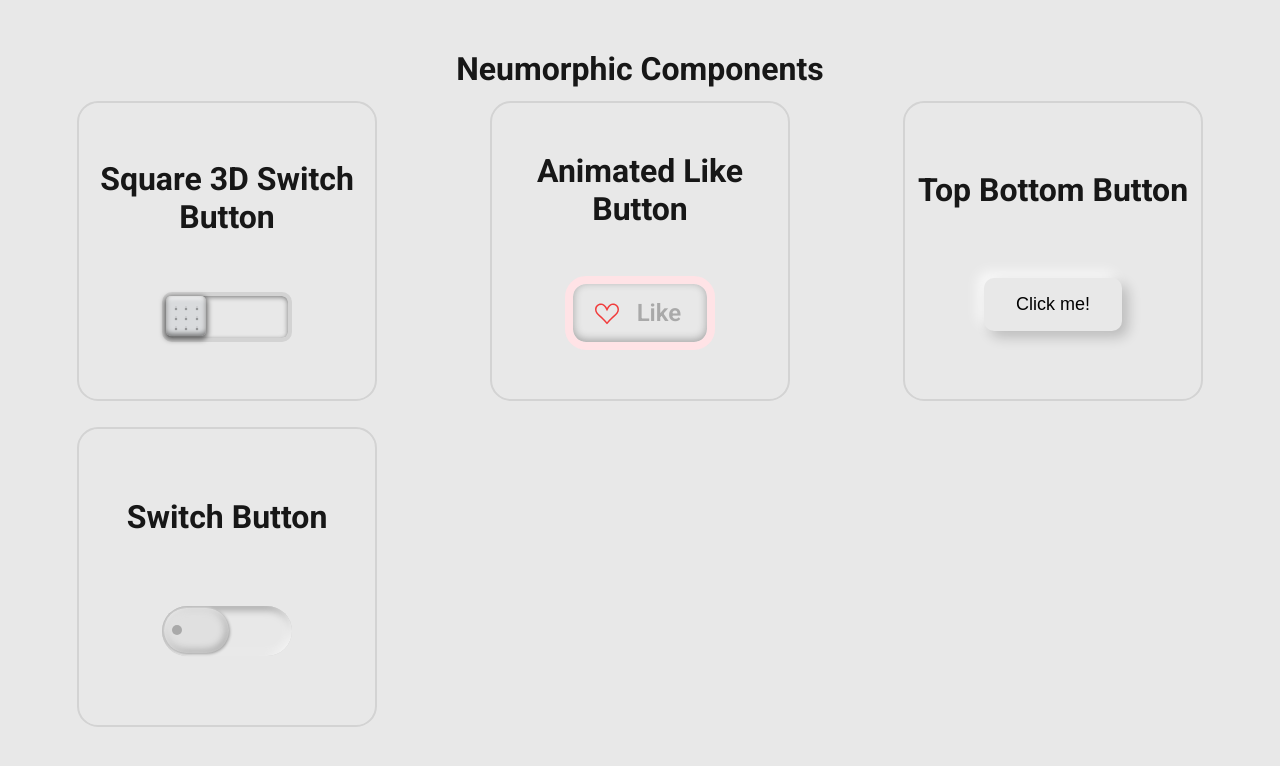
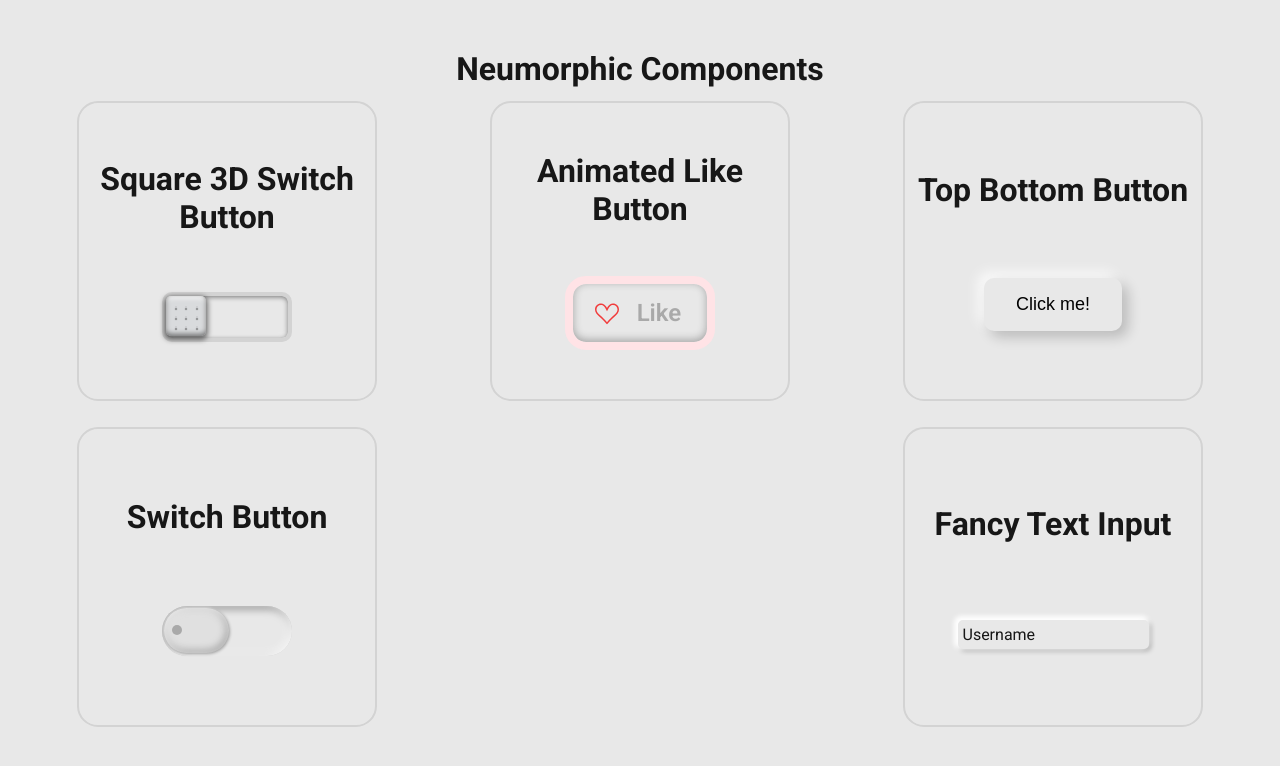
Before and after one commit to igor64BR/neumorphic-ui-components, a Next.js app: page /home-page in a window 1280 px wide. Shown: the top 766 px of the page. Built offline with nearby package versions, Linux system fonts and the light colour scheme.

Commit message:
feat: Fancy text input

```diff
--- /dev/null
+++ b/src/app/home-page/css/fancy-input.module.css
@@ -0,0 +1,44 @@
+.container {
+    display: flex;
+    flex-direction: column;
+    gap: 7px;
+    position: relative;
+    color: var(--foregroundColor);
+}
+
+.input {
+    padding: 5px;
+    border: 2px solid var(--backgroundColor);
+    background-color: var(--backgroundColor);
+    box-shadow: -2px -2px 5px 2px white, 2px 2px 5px rgba(0, 0, 0, .3);
+    border-radius: 5px;
+}
+
+.label {
+    position: absolute;
+    margin-left: 5px;
+
+    /* Centers the text into the container vertically */
+    top: 50%;
+    transform: translateY(-50%);
+
+    transition: all .2s ease-in-out;
+
+    cursor: text;
+}
+
+.input:valid,
+.input:focus {
+    box-shadow:
+        -2px -2px 5px 2px white,
+        2px 2px 5px rgba(0, 0, 0, .3),
+        inset 2px 2px 5px rgba(0, 0, 0, .5),
+        inset -2px -2px 5px white;
+    outline: none;
+}
+
+.input:valid ~ .label,
+.input:focus ~ .label {
+    top: -50%;
+    margin: 0;
+}
--- /dev/null
+++ b/src/app/home-page/css/fancy-input.module.css.d.ts
@@ -0,0 +1,6 @@
+declare const styles: {
+  readonly "container": string;
+  readonly "input": string;
+  readonly "label": string;
+};
+export = styles;
--- a/src/app/home-page/page.tsx
+++ b/src/app/home-page/page.tsx
@@ -3,6 +3,7 @@ import style from "./css/style.module.css";
 import ledCheckbox from "./css/led-checkbox.module.css";
 import topBottomButton from "./css/top-bottom-button.module.css";
 import squareSwitchButton from "./css/square-switch-button.module.css";
+import fancyInput from './css/fancy-input.module.css';
 import LikeBtn from "./components/LikeBtn/LikeBtn";
 import "../globals.css";
 
@@ -12,6 +13,7 @@ export default function HomePage() {
             <h1>Neumorphic Components</h1>
             <div className={style.componentContainer}>
                 <NeuComponent name="Square 3D Switch Button">
+                    {/* https://uiverse.io/njesenberger/rude-stingray-22 */}
                     <div>
                         <input type="checkbox" id={squareSwitchButton.squareSwitchId}/>
                         <label htmlFor={squareSwitchButton.squareSwitchId}>
@@ -32,14 +34,17 @@ export default function HomePage() {
                     </div>
                 </NeuComponent>
                 <NeuComponent name="Animated Like Button">
+                    {/* https://uiverse.io/LilaRest/loud-walrus-26 */}
                     <LikeBtn/>
                 </NeuComponent>
                 <NeuComponent name="Top Bottom Button">
+                    {/* https://uiverse.io/ke1221/ancient-walrus-24 */}
                     <button className={topBottomButton.topBottomButton} type="button">
                         <p>Click me!</p>
                     </button>
                 </NeuComponent>
                 <NeuComponent name="Switch Button">
+                    {/* https://uiverse.io/chase2k25/fluffy-dog-18 */}
                     <div className={ledCheckbox.ledCheckboxContainer}>
                         <input id={ledCheckbox.switchCheckbox} type="checkbox" name="switch-checkbox"/>
                         <label id={ledCheckbox.switchCheckboxLabel} htmlFor={ledCheckbox.switchCheckbox}>
@@ -49,6 +54,13 @@ export default function HomePage() {
                         </label>
                     </div>
                 </NeuComponent>
+                <NeuComponent name="Fancy Text Input">
+                    {/* https://uiverse.io/AmIt-DasIT/weak-donkey-85 */}
+                    <div className={fancyInput.container}>
+                        <input type="text" name="text" id="text" className={fancyInput.input} required/>
+                        <label htmlFor="text" className={fancyInput.label}>Username</label>
+                    </div>
+                </NeuComponent>
             </div>
         </div>
     );
```
